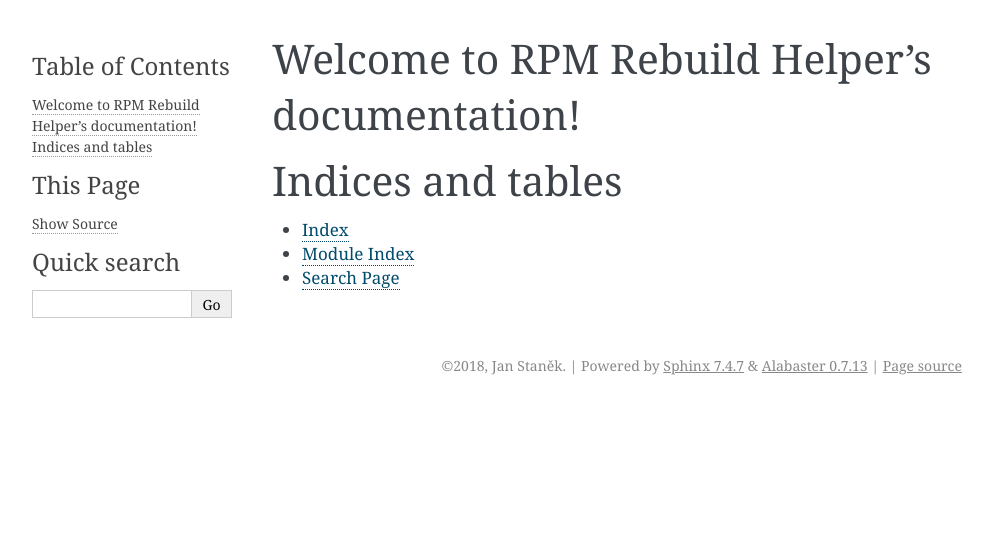
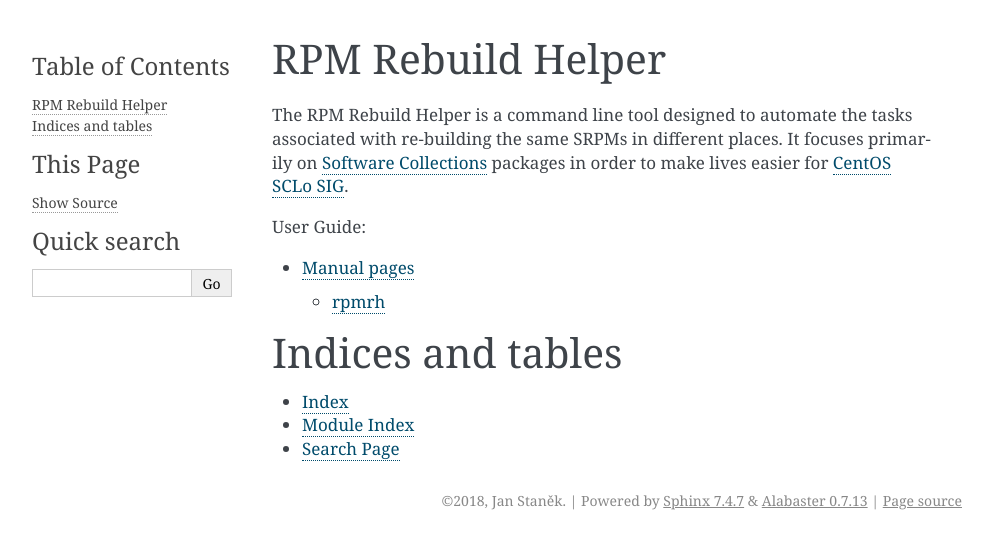
Before and after one commit to khardix/rpm-rebuild-helper, a Sphinx documentation site: the page built from docs/index.rst, in a window 1280 px wide. Shown: the top 549 px of the page, without its empty margins (148-1141 px from the left). Built offline with Sphinx 7.4.7, drawn with Linux system fonts in a browser that asks for light colours.

Commit message:
Draft index and manual page index

```diff
--- a/docs/index.rst
+++ b/docs/index.rst
@@ -1,15 +1,17 @@
-.. RPM Rebuild Helper documentation master file, created by
-   sphinx-quickstart on Tue Feb 13 13:15:31 2018.
-   You can adapt this file completely to your liking, but it should at least
-   contain the root `toctree` directive.
+RPM Rebuild Helper
+==================
 
-Welcome to RPM Rebuild Helper's documentation!
-==============================================
+The RPM Rebuild Helper is a command line tool designed to automate the tasks associated with re-building the same SRPMs in different places.
+It focuses primarily on `Software Collections`_ packages in order to make lives easier for `CentOS SCLo SIG`_.
+
+.. _Software Collections: https://www.softwarecollections.org
+.. _CentOS SCLo SIG: https://wiki.centos.org/SpecialInterestGroup/SCLo
 
 .. toctree::
-   :maxdepth: 2
-   :caption: Contents:
+    :maxdepth: 2
+    :caption: User Guide:
 
+    man/index
 
 
 Indices and tables
--- /dev/null
+++ b/docs/man/index.rst
@@ -0,0 +1,7 @@
+Manual pages
+============
+
+.. toctree::
+    :maxdepth: 2
+
+    rpmrh
```
